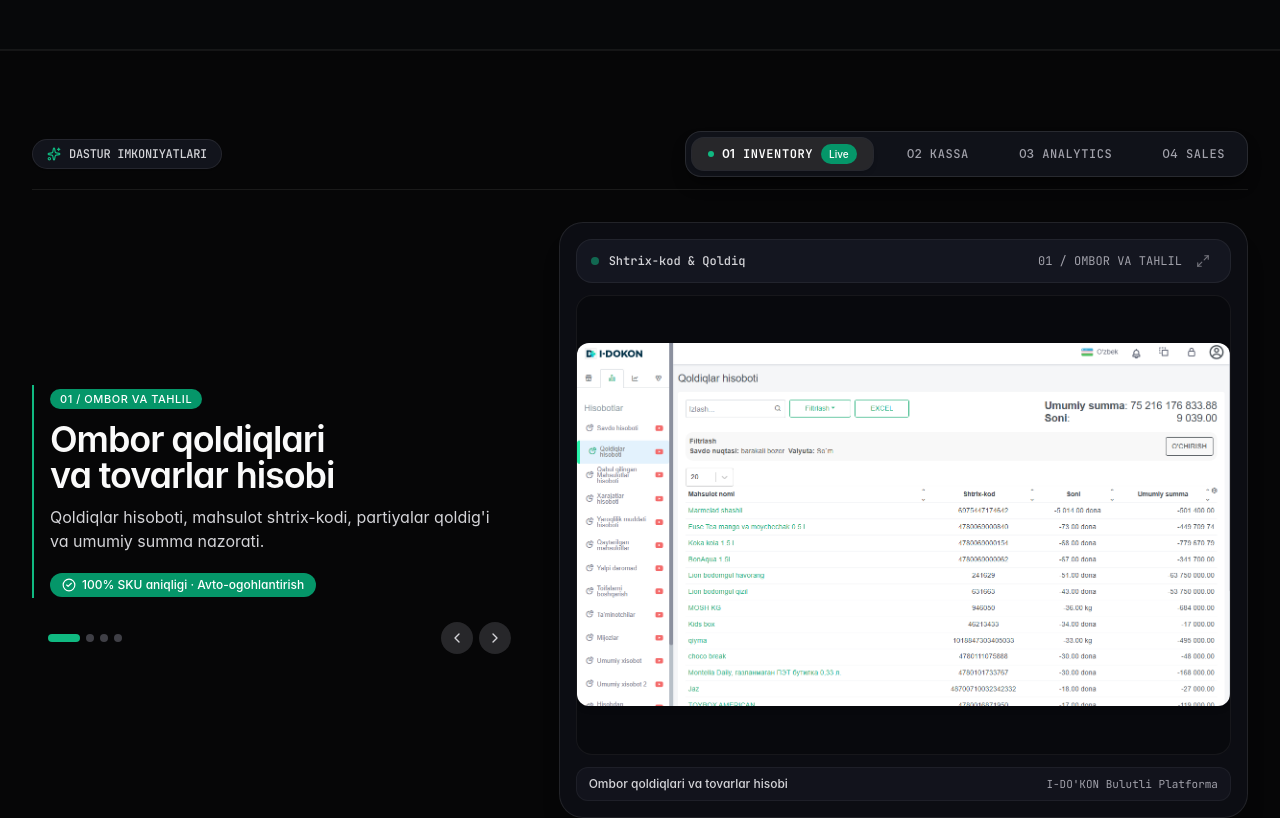
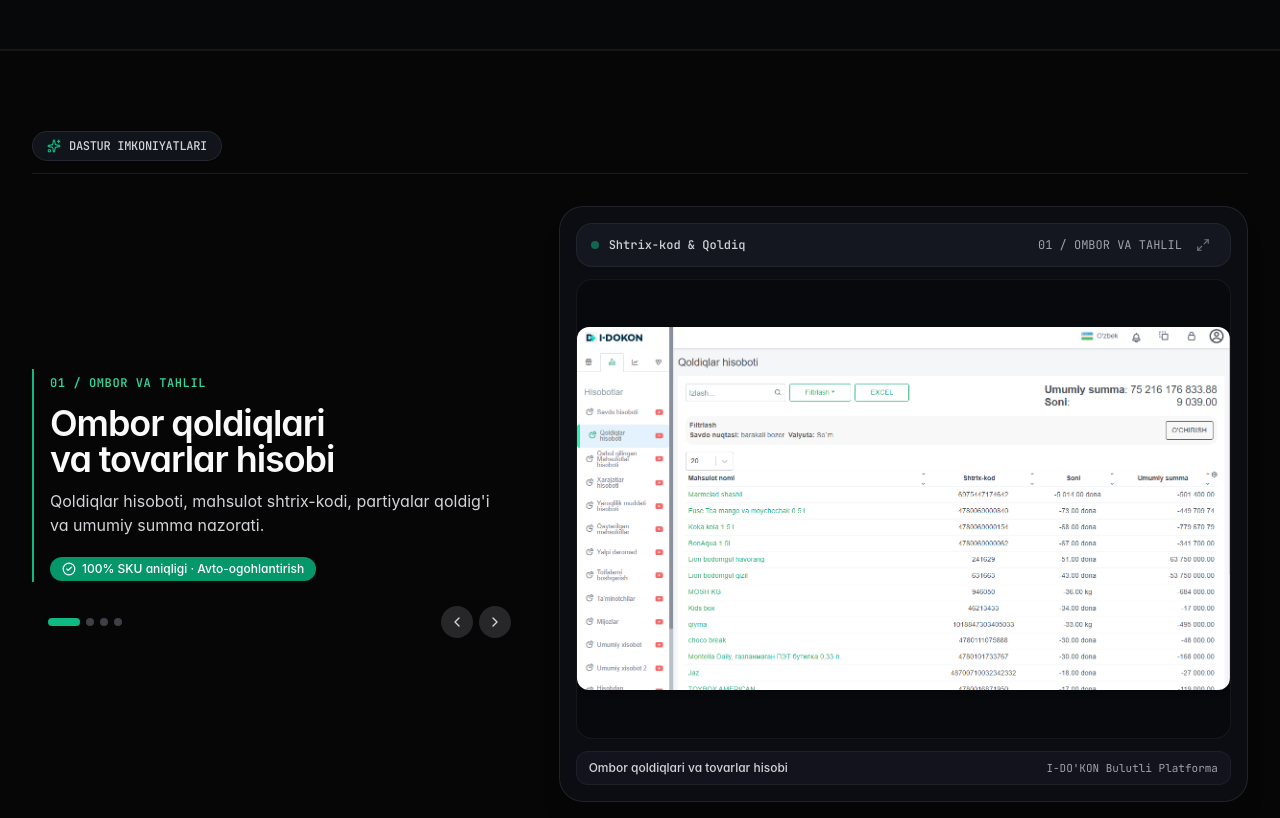
Before and after one commit to behruzerkinov/idokonOfficialWebsite, a React (Vite) app: page / in a window 1280 px wide. Shown: the part 1660-2478 px from the top of the page. Built offline with nearby package versions, Linux system fonts and the light colour scheme.

Commit message:
fix(ui): use telegram paper plane icon in footer and remove software tabs bar
- replace message SMS icon with official Telegram paper-plane SVG in footer and contact configurator
- remove software switcher tabs bar from PosInteractiveShowcase

```diff
--- a/src/components/ContactConfigurator.jsx
+++ b/src/components/ContactConfigurator.jsx
@@ -119,8 +119,10 @@ export const ContactConfigurator = ({ t, lang = 'uz' }) => {
                   rel="noopener noreferrer"
                   className="flex items-center gap-3.5 p-3.5 rounded-xl bg-zinc-50 dark:bg-zinc-800/60 border border-zinc-200 dark:border-zinc-700/80 hover:border-emerald-500 transition-colors group"
                 >
-                  <div className="w-10 h-10 rounded-lg bg-teal-500 text-slate-950 flex items-center justify-center font-bold flex-shrink-0">
-                    <MessageSquare className="w-5 h-5" />
+                  <div className="w-10 h-10 rounded-lg bg-[#229ED9] text-white flex items-center justify-center font-bold flex-shrink-0 shadow-xs">
+                    <svg className="w-5 h-5 fill-current" viewBox="0 0 24 24">
+                      <path d="m20.665 3.717-17.73 6.837c-1.21.486-1.203 1.161-.222 1.462l4.552 1.42 10.532-6.645c.498-.303.953-.14.579.192l-8.533 7.701h-.002l-.313 4.693c.46 0 .663-.211.921-.46l2.211-2.15 4.599 3.397c.848.467 1.457.227 1.668-.785l3.019-14.228c.309-1.239-.473-1.8-1.282-1.434z" />
+                    </svg>
                   </div>
                   <div>
                     <div className="text-[11px] text-zinc-500 dark:text-zinc-400 font-mono">{t.contact.telegramLabel || "Telegram orqali bog'lanish:"}</div>
--- a/src/components/Footer.jsx
+++ b/src/components/Footer.jsx
@@ -1,5 +1,5 @@
 import React from 'react';
-import { ArrowUp, Phone, MessageSquare } from 'lucide-react';
+import { ArrowUp, Phone } from 'lucide-react';
 
 export const Footer = ({ t, onOpenDemo }) => {
   const scrollToTop = () => {
@@ -32,10 +32,12 @@ export const Footer = ({ t, onOpenDemo }) => {
                 href="https://t.me/idokonuz"
                 target="_blank"
                 rel="noopener noreferrer"
-                className="w-8 h-8 rounded-lg bg-white dark:bg-zinc-900 hover:bg-emerald-500 hover:text-slate-950 text-zinc-700 dark:text-zinc-300 flex items-center justify-center transition-colors border border-zinc-200 dark:border-zinc-800 shadow-xs"
-                title="Telegram"
+                className="w-8 h-8 rounded-lg bg-white dark:bg-zinc-900 hover:bg-[#229ED9] hover:text-white text-zinc-700 dark:text-zinc-300 flex items-center justify-center transition-colors border border-zinc-200 dark:border-zinc-800 shadow-xs"
+                title="Telegram: @idokonuz"
               >
-                <MessageSquare className="w-4 h-4" />
+                <svg className="w-4 h-4 fill-current" viewBox="0 0 24 24">
+                  <path d="m20.665 3.717-17.73 6.837c-1.21.486-1.203 1.161-.222 1.462l4.552 1.42 10.532-6.645c.498-.303.953-.14.579.192l-8.533 7.701h-.002l-.313 4.693c.46 0 .663-.211.921-.46l2.211-2.15 4.599 3.397c.848.467 1.457.227 1.668-.785l3.019-14.228c.309-1.239-.473-1.8-1.282-1.434z" />
+                </svg>
               </a>
               <a
                 href="https://www.instagram.com/idokon_uz/"
--- a/src/components/PosInteractiveShowcase.jsx
+++ b/src/components/PosInteractiveShowcase.jsx
@@ -74,39 +74,11 @@ export const PosInteractiveShowcase = ({ t, onOpenLightbox }) => {
 
       <div className="max-w-7xl mx-auto px-4 sm:px-6 lg:px-8 w-full">
 
-        {/* Section Top Control Bar: Eyebrow + Reference Connected Tab Switcher */}
-        <div className="flex flex-wrap items-center justify-between gap-4 mb-6 sm:mb-8 pb-3 border-b border-zinc-200/80 dark:border-white/[0.08]">
+        {/* Section Top Control Bar: Eyebrow */}
+        <div className="flex items-center justify-between gap-4 mb-6 sm:mb-8 pb-3 border-b border-zinc-200/80 dark:border-white/[0.08]">
           <div className="inline-flex items-center gap-2 px-3.5 py-1.5 rounded-full bg-zinc-100/90 dark:bg-[#12141c] border border-zinc-200 dark:border-white/[0.08] text-zinc-700 dark:text-zinc-300 text-xs font-mono font-medium tracking-tight shadow-sm">
             <Sparkles className="w-3.5 h-3.5 text-emerald-500" />
             <span>{t?.software?.eyebrow || "DASTUR IMKONIYATLARI"}</span>
-          </div>
-
-          {/* Connected iOS Glass Tab Switcher (Twain reference style) */}
-          <div className="flex items-center gap-1 p-1.5 rounded-2xl bg-zinc-100/80 dark:bg-[#12141c]/90 border border-zinc-200/90 dark:border-white/[0.1] shadow-lg shadow-black/10 dark:shadow-black/40 backdrop-blur-2xl">
-            {stages.map((st, idx) => {
-              const isSelected = activeStep === idx;
-              return (
-                <button
-                  key={st.id}
-                  type="button"
-                  onClick={() => setActiveStep(idx)}
-                  className={`relative px-3 sm:px-4 py-1.5 rounded-xl text-xs font-medium transition-all duration-200 cursor-pointer flex items-center gap-2 ${
-                    isSelected
-                      ? 'bg-white dark:bg-zinc-800 text-zinc-950 dark:text-white shadow-md font-semibold ring-1 ring-black/5 dark:ring-white/10'
-                      : 'text-zinc-500 dark:text-zinc-400 hover:text-zinc-900 dark:hover:text-zinc-200 hover:bg-zinc-200/50 dark:hover:bg-zinc-800/50'
-                  }`}
-                >
-                  <span className={`w-1.5 h-1.5 rounded-full ${isSelected ? 'bg-emerald-500' : 'bg-transparent'}`} />
-                  <span>{st.num}</span>
-                  <span className="hidden sm:inline font-mono uppercase tracking-wider">{st.id}</span>
-                  {isSelected && (
-                    <span className="px-2 py-0.5 rounded-full text-[10px] font-sans font-medium bg-emerald-600 text-white">
-                      Live
-                    </span>
-                  )}
-                </button>
-              );
-            })}
           </div>
         </div>
 
@@ -128,7 +100,7 @@ export const PosInteractiveShowcase = ({ t, onOpenLightbox }) => {
                 >
                   {/* Eyebrow */}
                   <div>
-                    <span className="text-[11px] font-sans font-medium tracking-wider uppercase text-white bg-emerald-600 px-2.5 py-0.5 rounded-full inline-block shadow-xs">
+                    <span className="text-xs font-mono font-bold tracking-wider uppercase text-emerald-500 dark:text-emerald-400 inline-block">
                       {currentStage.eyebrow}
                     </span>
                   </div>
```
